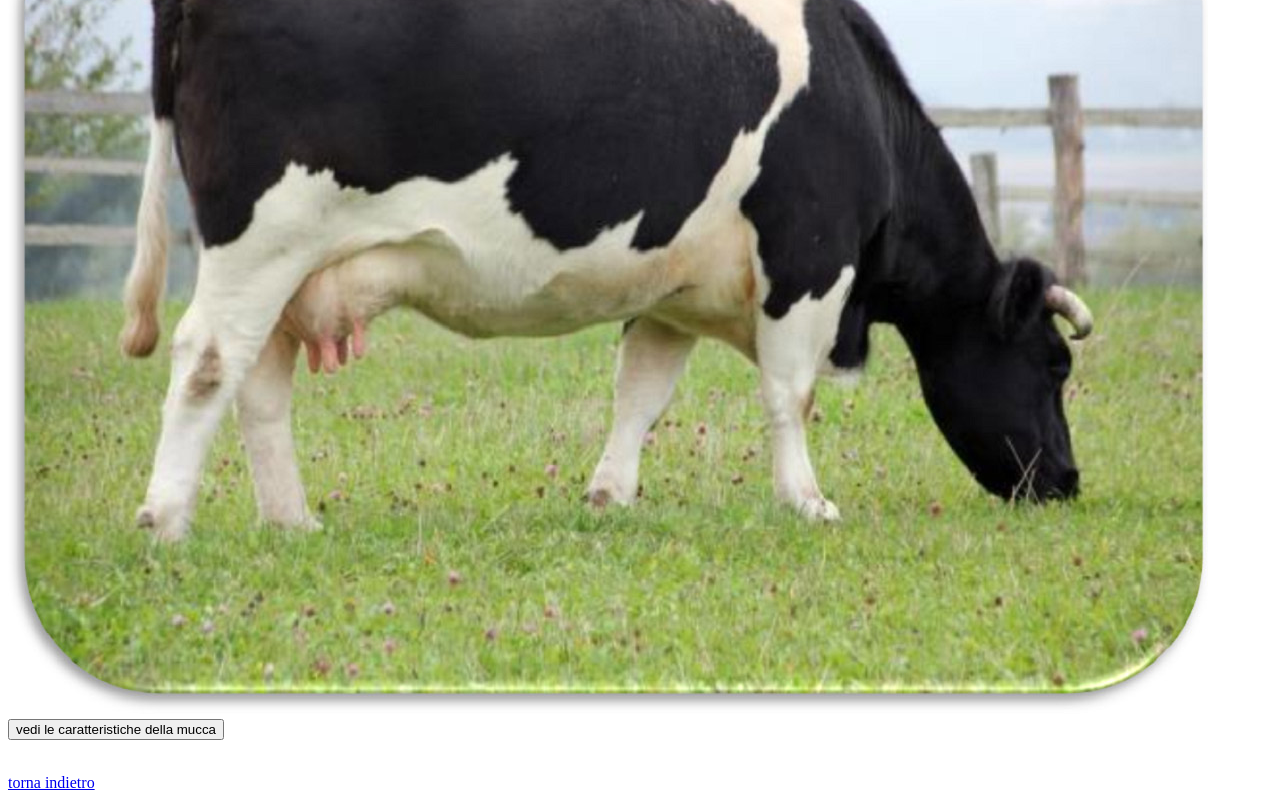
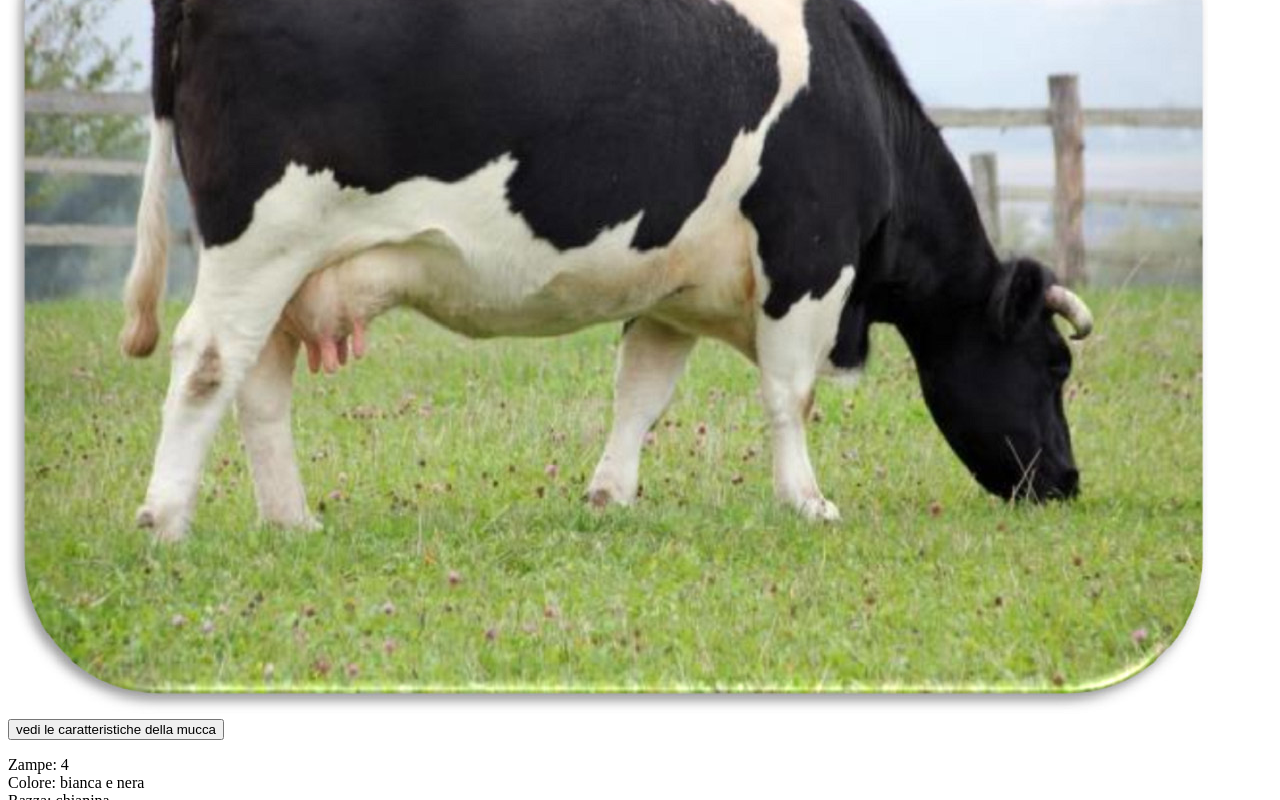
Before and after one commit to petruzzelli-luca/esercizi-oggetti, a plain HTML site: page mucca.html in a window 1280 px wide. Both pictures are taken after a click on the button "vedi le caratteristiche della mucca". Shown: the part 215-1015 px from the top of the page. Drawn offline with Linux system fonts and the light colour scheme.

Commit message:
lavoro finale 2.0

```diff
--- a/mucca.html
+++ b/mucca.html
@@ -11,7 +11,7 @@
     <h1>mucca</h1>
     <img src="mucca.jpg" >
     <br/>
-    <button onclick="mucca()">vedi le caratteristiche della mucca</button><br/>
+    <button onclick="mucca1()">vedi le caratteristiche della mucca</button><br/>
     <p id="mucca"></p>
     <br/>
     <a href="index.html">torna indietro</a>
--- a/script.js
+++ b/script.js
@@ -1,9 +1,27 @@
-const mucca = {
+var mucca = {
     zampe: 4,
     colore : "bianca e nera",
-    razza:  "felina"
+    razza:  "chianina"
   }
 
-function mucca(){
-    document.getElementById("mucca").innerHTML= `Zampe: ${mucca.zampe}, Colore: ${mucca.colore}, Razza: ${mucca.razza}`;
+  var maiale = {
+    zampe: 4,
+    colore : "rosa",
+    razza:  "largewhite"
+  }
+
+  var gallo = {
+    zampe: 2,
+    colore : "rosso e bianco",
+    razza:  "bionda piemontese"
+  }
+
+function mucca1(){
+    document.getElementById("mucca").innerHTML=`Zampe: ${mucca.zampe} <br\> Colore: ${mucca.colore}<br\> Razza: ${mucca.razza}`;
 }
+function gallo1(){
+  document.getElementById("gallo").innerHTML=`Zampe: ${gallo.zampe} <br\> Colore: ${gallo.colore}<br\> Razza: ${gallo.razza}`;
+}
+function maiale1(){
+  document.getElementById("maiale").innerHTML=`Zampe: ${maiale.zampe} <br\> Colore: ${maiale.colore}<br\> Razza: ${maiale.razza}`;
+}
```
Also changed, not shown: gallo.html (+2 -0 lines), maiale.html (+2 -0 lines).
